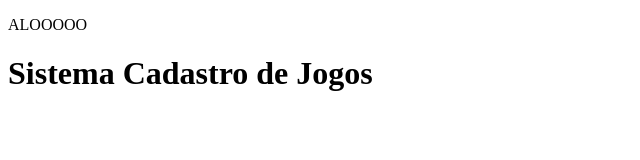
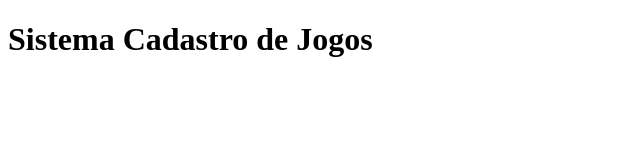
Before and after one commit to leternos/sistema-de-cadastro, a plain HTML site: page index.html in a window 1280 px wide. Shown: the whole page, without its empty margins (0-640 px from the left). Drawn offline with Linux system fonts and the light colour scheme.

Commit message:
index atualizado

```diff
--- a/index.html
+++ b/index.html
@@ -7,7 +7,6 @@
     <title>Meus Jogos</title>
 </head>
 <body>
-    <p>ALOOOOO</p>
     <h1>Sistema Cadastro de Jogos</h1>
     <script> src="app.js"</script>
 </body>
```
